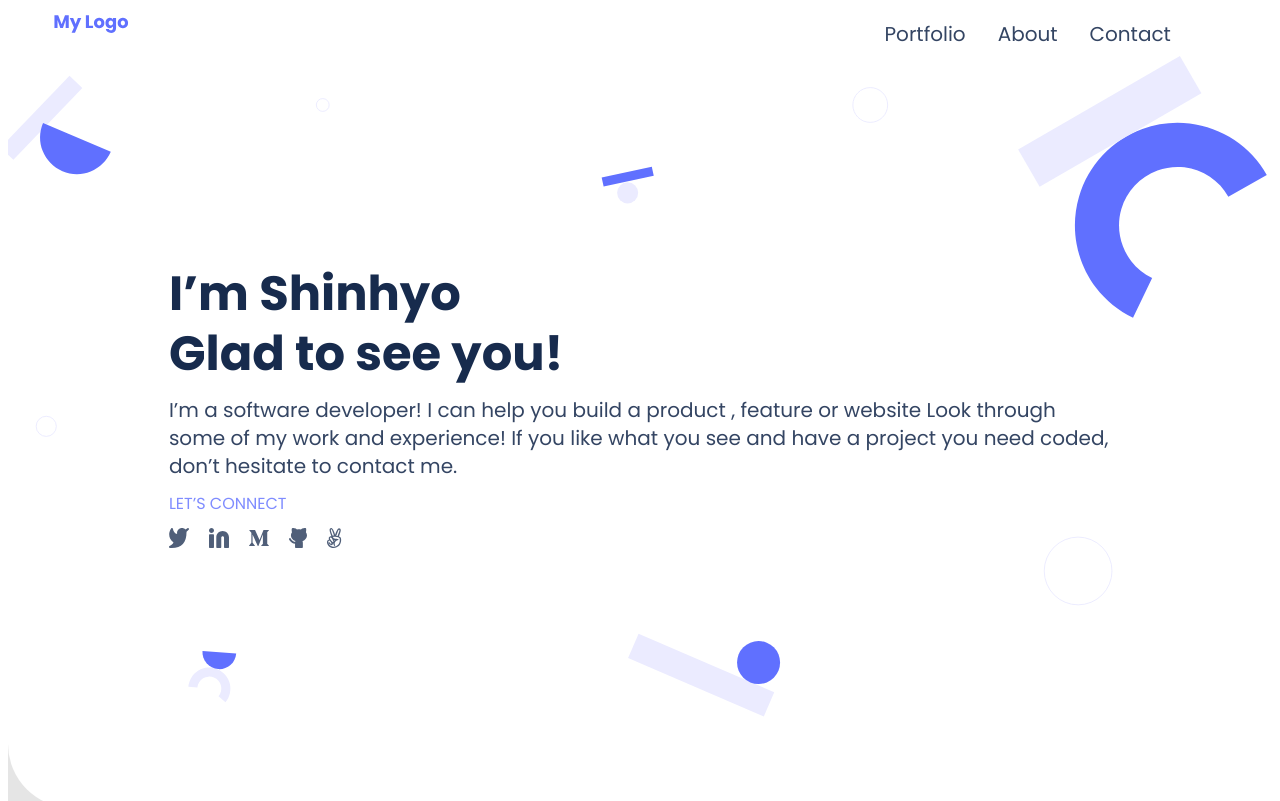
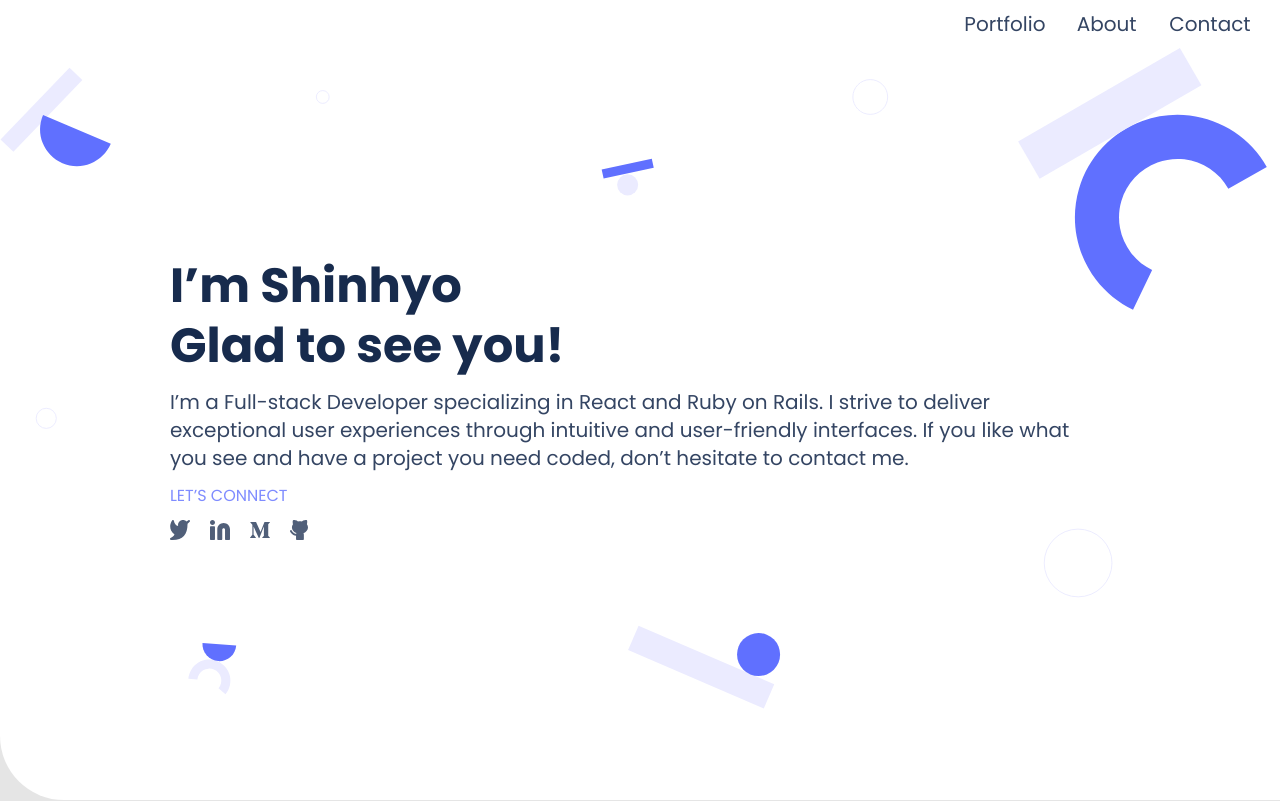
Before and after one commit to ShinhyoBelok/Porfolio-v2, a website: page index.html in a window 1280 px wide. Shown: the top 801 px of the page. Drawn offline with Linux system fonts and the light colour scheme.

Commit message:
Fix navbar design

```diff
--- a/index.html
+++ b/index.html
@@ -13,7 +13,6 @@
     <main>
         <section class="presentation">
             <header class="header">
-                <a href="#"><img class="logo" alt="Logo icon" src="img\Logo Placeholder.svg"></a>
                 <nav class="menu">
                     <ul>
                         <li class="nav-item">
@@ -33,10 +32,10 @@
             <section class="content">
                 <h1>I’m Shinhyo<br> Glad to see you!</h1>
                 <p>
-                    I’m a software developer! I can help you build a product ,
-                    feature or website Look through some of my work and experience!
-                    If you like what you see and have a project you need coded,
-                    don’t hesitate to contact me.
+                    I’m a Full-stack Developer specializing in React and Ruby on Rails.
+                    I strive to deliver exceptional user experiences through intuitive
+                    and user-friendly interfaces. If you like what you see and have
+                    a project you need coded, don’t hesitate to contact me.
                 </p>
                 <h3 class="social">LET’S CONNECT</h3>
                 <ul class="socialIcon">
@@ -44,7 +43,6 @@
                     <li><a href="#"><img class="icon" src="img\Linkedin icon.svg" alt="Linkedin icon"></a></li>
                     <li><a href="#"><img class="icon" src="img\Vector m.svg" alt="Mail icon"></a></li>
                     <li><a href="#"><img class="icon" src="img\github icon.svg" alt="Github icon"></a></li>
-                    <li><a href="#"><img class="icon" src="img\peace icon.svg" alt="Peace icon"></a></li>
                 </ul>
             </section>
         </section>
@@ -53,11 +51,14 @@
             <section class="content" id="about">
                 <h2 class="Title">About<br>Myself</h2>
                 <p>
-                    Hello I’m a software developer! I can help
-                    you build a product , feature or website
-                    Look through some of my work and experience!
-                    If you like what you see and have a project you
-                    need coded, don’t hesitate to contact me.
+                    Full-stack Developer specializing in React and Ruby on Rails. With expertise in
+                    both front-end and back-end web development, I strive to enhance user experiences
+                    through innovative solutions. My track record includes successful collaboration
+                    with remote development teams, demonstrating effective communication and seamless
+                    workflow integration. Adaptability is one of my strengths, I can swiftly grasp new
+                    technologies and adapt to dynamic environments. My unwavering passion for web
+                    development fuels my drive to make substantial contributions to your team.
+                    Together, we can achieve remarkable results.
                 </p>
                 <h3>LET’S CONNECT</h3>
                 <ul class="socialIcon">
@@ -65,7 +66,6 @@
                     <li><a href="#"><img class="icon" src="img\Linkedin icon.svg" alt="Linkedin icon"></a></li>
                     <li><a href="#"><img class="icon" src="img\Vector m.svg" alt="Mail icon"></a></li>
                     <li><a href="#"><img class="icon" src="img\github icon.svg" alt="Github icon"></a></li>
-                    <li><a href="#"><img class="icon" src="img\peace icon.svg" alt="Peace icon"></a></li>
                 </ul>
                 <button class="button">Get my resume</button>
             </section>
--- a/style.css
+++ b/style.css
@@ -9,6 +9,17 @@
 }
 
 /* GENERAL STYLING */
+
+* {
+  margin: 0;
+  padding: 0;
+}
+
+html, body {
+  max-width: 100%;
+  overflow-x: hidden;
+}
+
 a {
   text-decoration: none;
   color: #6070ff;
@@ -123,8 +134,10 @@ h4 {
 
 .menu {
   display: flex;
-  padding-right: 8.53%;
-  position: relative;
+  justify-content: flex-end;
+  width: 100%;
+  padding: 0 2rem;
+  box-sizing: border-box;
 }
 
 .presentation .menu.active {
@@ -204,6 +217,11 @@ ul {
 .content h1 {
   animation-name: title-intro;
   animation-duration: 2s;
+}
+
+.nav-item {
+  display: flex;
+  align-items: center;
 }
 
 @keyframes title-intro {
```
